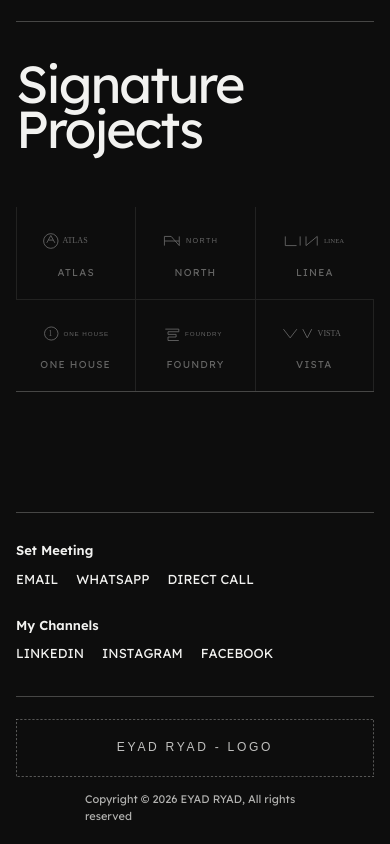
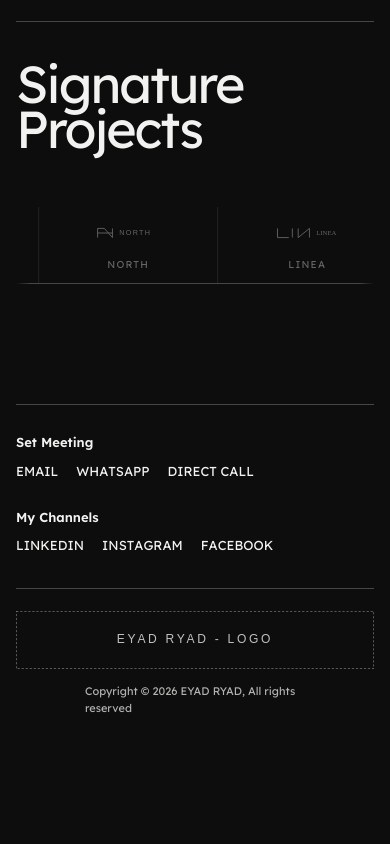
Before and after one commit to omarrrosama/ER-project, a Next.js app: page / in a window 390 px wide. Shown: the part 1561-2405 px from the top of the page. After the commit the page ends 2297 px from the top, so only its background shows below. Built offline with nearby package versions, Linux system fonts and the light colour scheme.

Commit message:
edit the project cases

```diff
--- a/src/app/globals.css
+++ b/src/app/globals.css
@@ -426,14 +426,36 @@ figcaption {
     line-height: 1.5;
 }
 
-.project-tabs {
-    display: grid;
-    grid-template-columns: repeat(6, 1fr);
+.project-tabs-mask {
+    container-type: inline-size;
+    overflow: hidden;
+    position: relative;
+    width: min(100%, 1720px);
     margin-top: 56px;
     border-bottom: 1px solid var(--line);
+    mask-image: linear-gradient(90deg, transparent, #000 4%, #000 96%, transparent);
+}
+
+.project-tabs {
+    display: flex;
+    width: max-content;
+    animation: project-tabs-scroll 40s linear infinite;
+}
+
+.showcase-interactive:hover .project-tabs,
+.showcase-interactive:focus-within .project-tabs {
+    animation-play-state: paused;
+}
+
+@keyframes project-tabs-scroll {
+    to {
+        transform: translateX(-50%);
+    }
 }
 
 .project-tab {
+    width: 25cqw;
+    flex: 0 0 auto;
     min-height: 92px;
     display: grid;
     place-items: center;
@@ -446,10 +468,6 @@ figcaption {
     cursor: pointer;
     opacity: .38;
     transition: opacity 1s ease, background 1s ease;
-}
-
-.project-tab:last-child {
-    border-right: 1px solid var(--line);
 }
 
 .project-tab:hover,
@@ -664,6 +682,12 @@ figcaption {
         width: 100%;
         transform: none;
     }
+
+    .project-tabs {
+        flex-wrap: wrap;
+        width: 100%;
+        transform: none;
+    }
 }
 
 @media (max-width: 760px) {
@@ -751,16 +775,9 @@ figcaption {
         scroll-snap-align: start;
     }
 
-    .project-tabs {
-        grid-template-columns: repeat(3, 1fr);
-    }
-
-    .project-tab:nth-child(n+4) {
-        border-top: 1px solid var(--line);
-    }
-
-    .project-tab:nth-child(4) {
-        border-left: 0;
+    .project-tab {
+        width: 50cqw;
+        min-height: 76px;
     }
 
     .project-detail {
--- a/src/components/ProjectShowcase.tsx
+++ b/src/components/ProjectShowcase.tsx
@@ -9,7 +9,12 @@ export function ProjectShowcase() {
     const activeProject = activeId ? site.projects.find((project) => project.id === activeId) : undefined;
     return <section className="showcase-section page-shell" aria-labelledby="projects-title"><div className="section-heading showcase-heading"><div><h2 id="projects-title">Signature Projects</h2></div></div>
         <div className="showcase-interactive" onMouseLeave={() => setActiveId(null)}>
-            <div className="project-tabs" role="tablist" aria-label="Signature projects">{site.projects.map((project) => <ProjectTab key={project.id} project={project} active={project.id === activeId} onSelect={setActiveId} />)}</div>
+            <div className="project-tabs-mask">
+                <div className="project-tabs" role="tablist" aria-label="Signature projects">
+                    {site.projects.map((project) => <ProjectTab key={project.id} project={project} active={project.id === activeId} onSelect={setActiveId} />)}
+                    {site.projects.map((project) => <ProjectTab key={`${project.id}-clone`} project={project} active={project.id === activeId} onSelect={setActiveId} hidden />)}
+                </div>
+            </div>
             {activeProject && <div className="project-detail" role="tabpanel" aria-live="polite" aria-label={`${activeProject.name} project details`}><div className="project-image-wrap"><Image key={activeProject.image} src={activeProject.image} alt={`${activeProject.name} project placeholder`} width={1000} height={750} /><span className="project-image-label">{activeProject.name} / Case study</span></div><div className="project-copy">
                 <h3>{activeProject.title}</h3><p>{activeProject.description}</p><div className="stats-grid">{activeProject.stats.map((stat) => <strong key={stat}>{stat}</strong>)}</div>
             </div></div>}
@@ -17,6 +22,6 @@ export function ProjectShowcase() {
     </section>;
 }
 
-function ProjectTab({ project, active, onSelect }: { project: Project; active: boolean; onSelect: (id: string) => void }) {
-    return <button className={`project-tab${active ? " is-active" : ""}`} type="button" role="tab" aria-selected={active} tabIndex={0} onClick={() => onSelect(project.id)} onMouseEnter={() => onSelect(project.id)} onFocus={() => onSelect(project.id)}><Image src={project.logo} alt={`${project.name} project logo placeholder`} width={160} height={48} /><span>{project.name}</span></button>;
+function ProjectTab({ project, active, onSelect, hidden }: { project: Project; active: boolean; onSelect: (id: string) => void; hidden?: boolean }) {
+    return <button className={`project-tab${active ? " is-active" : ""}`} type="button" role="tab" aria-selected={active} aria-hidden={hidden} tabIndex={hidden ? -1 : 0} onClick={() => onSelect(project.id)} onMouseEnter={() => onSelect(project.id)} onFocus={() => onSelect(project.id)}><Image src={project.logo} alt={`${project.name} project logo placeholder`} width={160} height={48} /><span>{project.name}</span></button>;
 }
```
